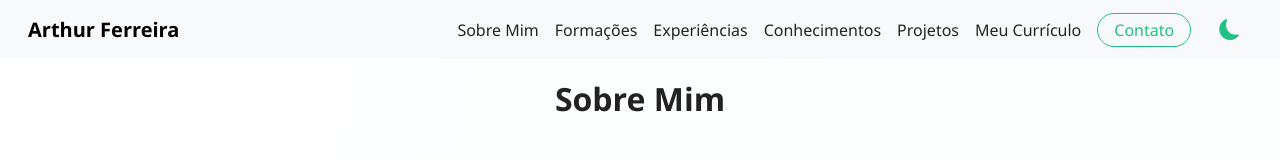
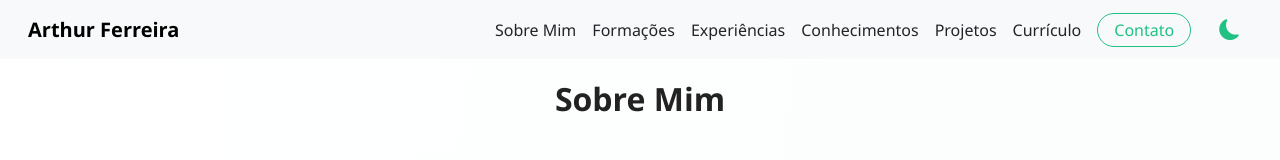
Before and after one commit to heyarrthur/portfolio, a plain HTML site: page pages/index.html in a window 1280 px wide. Shown: the top 160 px of the page. Drawn offline with nearby package versions, Linux system fonts and the light colour scheme.

Commit message:
Update index.html

```diff
--- a/pages/index.html
+++ b/pages/index.html
@@ -398,7 +398,7 @@
                     <li class="nav-item"><a class="nav-link" href="#experiencias">Experiências</a></li>
                     <li class="nav-item"><a class="nav-link" href="#conhecimentos">Conhecimentos</a></li>
                     <li class="nav-item"><a class="nav-link" href="#projetos">Projetos</a></li>
-                    <li class="nav-item"><a class="nav-link" href="../downloads/curriculo.pdf">Meu Currículo</a></li>
+                    <li class="nav-item"><a class="nav-link" hre=""> Currículo</a></li>
                     <li class="nav-item">
                         <a class="nav-link btn btn-outline-verde px-3 py-1 ms-2" style="border-radius: 45px;"
                             href="https://api.whatsapp.com/send/?phone=5532991145114&text&type=phone_number&app_absent=0">Contato</a>
```
